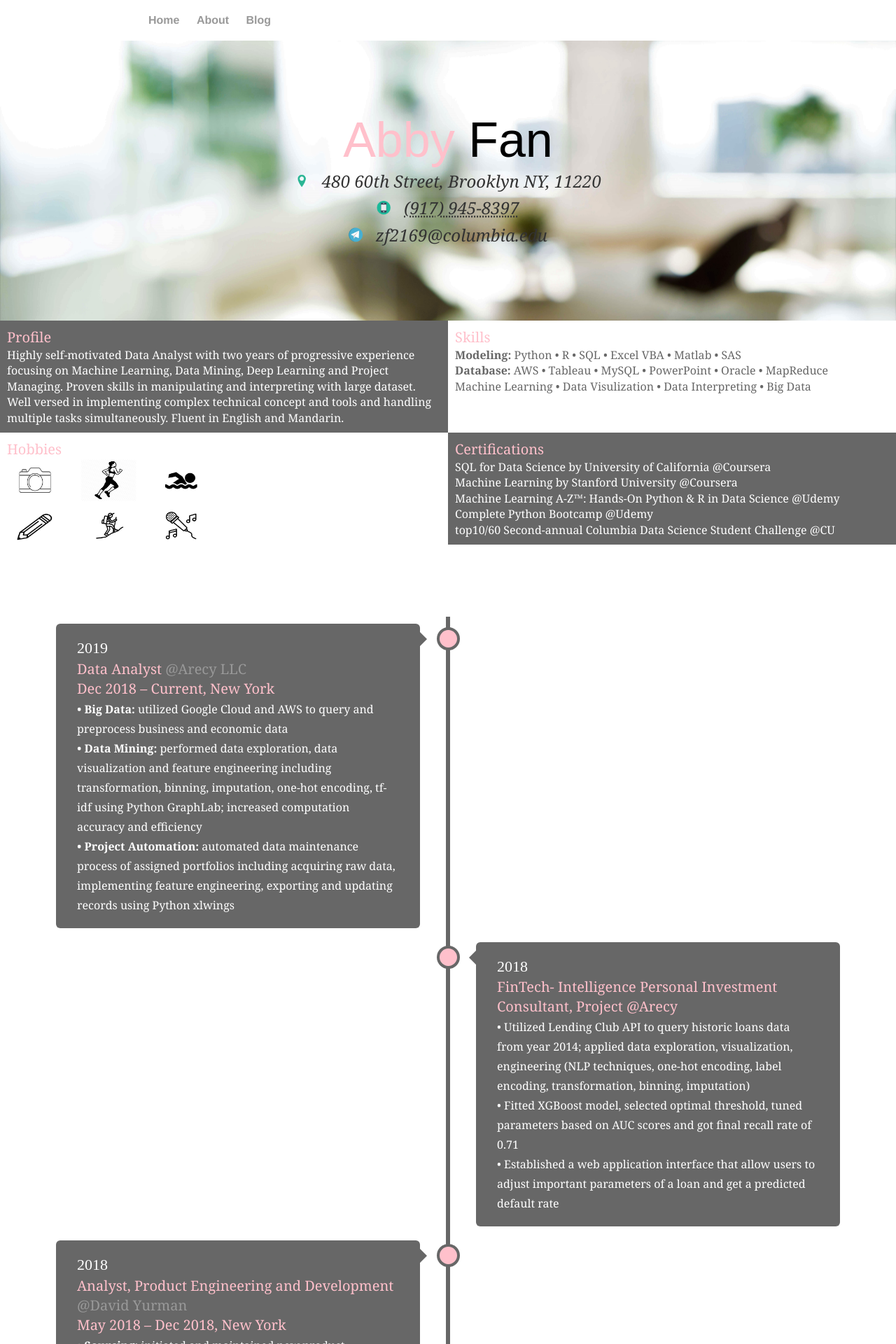
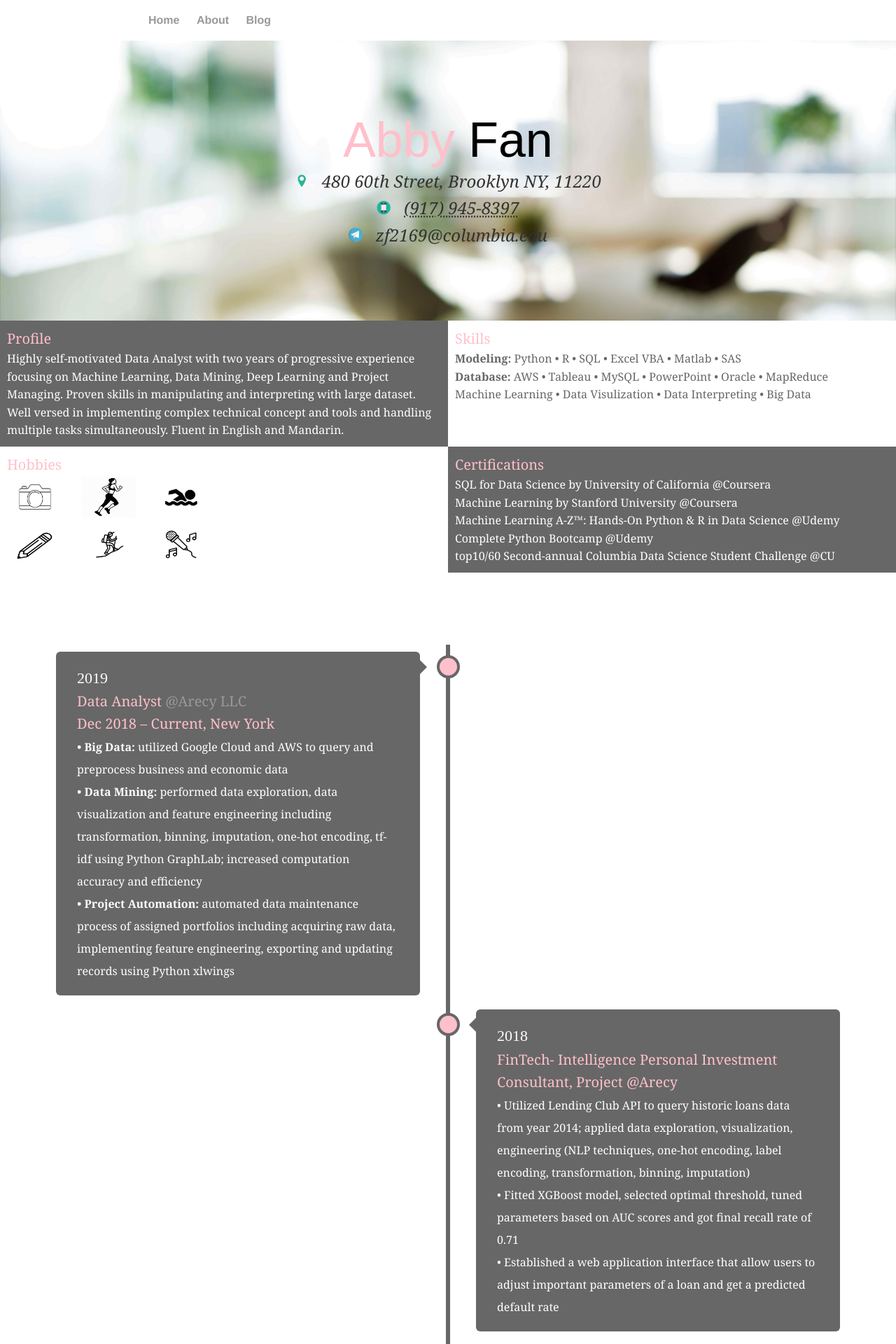
Before and after one commit to zf2169/zf2169.github.io, a Jekyll site: the page built from cv/index.html, in a window 1280 px wide. Shown: the top 1920 px of the page at 70% size. Built offline with Jekyll 4.4.1, drawn with Linux system fonts in a browser that asks for light colours.

Commit message:
Update main.css

```diff
--- a/css/main.css
+++ b/css/main.css
@@ -69,9 +69,9 @@ img.avatar { margin-bottom: 30px; margin-right: 10px;}
 /*CV*/
 .cv { margin: 0px auto; width: 100%; }
 
-cv-title { font-size: 20px; font-family: 'Merriweather', Georgia, Times; line-height: 1.4em; color: pink }
-cv-content { font-size: 16px; font-family: 'Merriweather', Georgia, Times; line-height: 1.4em; }
-cv-year { font-size: 22px; font-family: "Times New Roman", 'Times', 'Serif'; line-height: 1.4em; color: white }
+cv-title { font-size: 20px; font-family: 'Merriweather', Georgia, Times; line-height: 1.6em; color: pink }
+cv-content { font-size: 16px; font-family: 'Merriweather', Georgia, Times; line-height: 1.6em; }
+cv-year { font-size: 22px; font-family: "Times New Roman", 'Times', 'Serif'; line-height: 1.6em; color: white }
 
 /* Create two equal columns that floats next to each other */
 .column {
```
